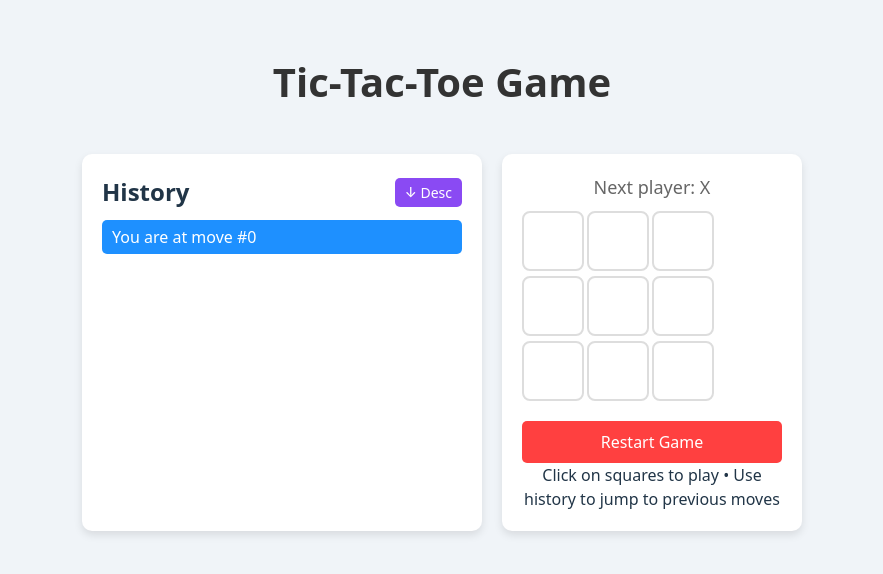
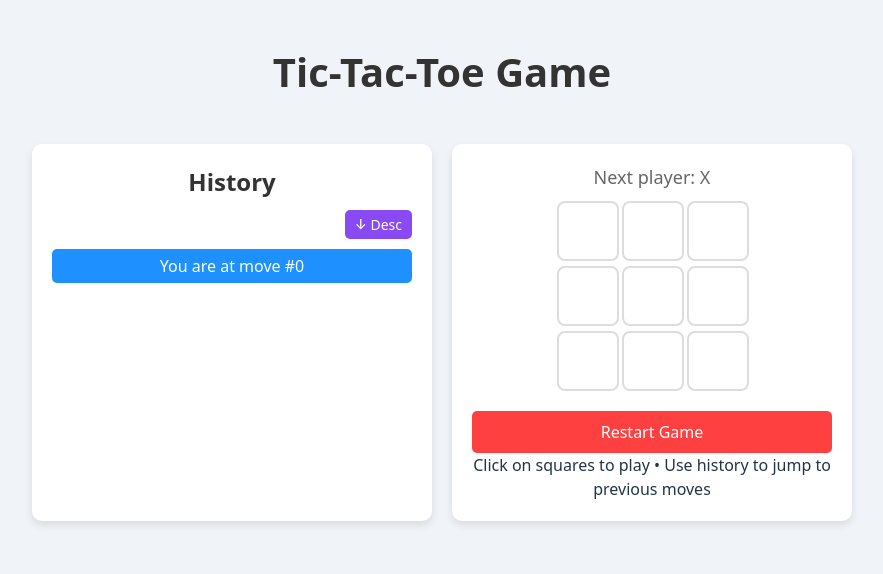
Before and after one commit to vow130504/IA01-React-tutorial, a React (Vite) app in the folder Game/: page / in a window 1280 px wide. Shown: the top 574 px of the page, without its empty margins (198-1081 px from the left). Built offline with nearby package versions, Linux system fonts and the light colour scheme.

Commit message:
complete a part of UI

```diff
--- a/Game/src/App.css
+++ b/Game/src/App.css
@@ -25,7 +25,7 @@ body {
   font-weight: bold;
   color: #333;
   margin-bottom: 50px;
-  margin-top: 40px;
+  margin-top: 30px;
   text-align: center;
 }
 
@@ -40,12 +40,17 @@ body {
   padding: 20px;
   border-radius: 10px;
   box-shadow: 0 4px 8px rgba(0, 0, 0, 0.1);
-  width: 300px;
+  width: 400px;
   text-align: center;
 }
 
 .game-board {
   flex: 1;
+}
+
+.board-wrapper {
+  display: flex;
+  justify-content: center;
 }
 
 .status {
@@ -107,19 +112,21 @@ body {
   border-radius: 10px;
   box-shadow: 0 4px 8px rgba(0, 0, 0, 0.1);
   width: 400px;
-  text-align: left;
+  text-align: center;
 }
 
-.history-header {
-  display: flex;
-  justify-content: space-between;
-  align-items: center;
+.history-title {
+  font-size: 24px;
+  font-weight: bold;
+  color: #333;
   margin-bottom: 10px;
+  text-align: center;
 }
 
-.history h2 {
-  font-size: 18px;
-  color: #333;
+.sort-btn-container {
+  display: flex;
+  justify-content: flex-end;
+  margin-bottom: 10px;
 }
 
 .history-list {
@@ -131,6 +138,7 @@ body {
   background: #f0f0f0;
   margin-bottom: 5px;
   border-radius: 5px;
+  color: black;
 }
 
 .history-item.current {
@@ -144,6 +152,7 @@ body {
   width: 100%;
   text-align: left;
   cursor: pointer;
+  color: black;
 }
 
 .history-item button:hover {
--- a/Game/src/App.tsx
+++ b/Game/src/App.tsx
@@ -104,8 +104,8 @@ export default function App() {
       <h1 className="main-title">Tic-Tac-Toe Game</h1>
       <div className="content-container">
         <div className="history-container">
-          <div className="history-header">
-            <h2>History</h2>
+          <h2 className="history-title">History</h2>
+          <div className="sort-btn-container">
             <button className="sort-btn" onClick={() => setIsAscending(!isAscending)}>
               {isAscending ? '↓ Desc' : '↑ Asc'}
             </button>
@@ -115,7 +115,9 @@ export default function App() {
         <div className="game-container">
           <div className="game-board">
             <div className="status">{`Next player: ${xIsNext ? 'X' : 'O'}`}</div>
-            <Board xIsNext={xIsNext} squares={currentSquares} onPlay={handlePlay} winningLine={winningLine} />
+            <div className="board-wrapper">
+              <Board xIsNext={xIsNext} squares={currentSquares} onPlay={handlePlay} winningLine={winningLine} />
+            </div>
             <button className="restart-btn" onClick={restartGame}>
               Restart Game
             </button>
```
